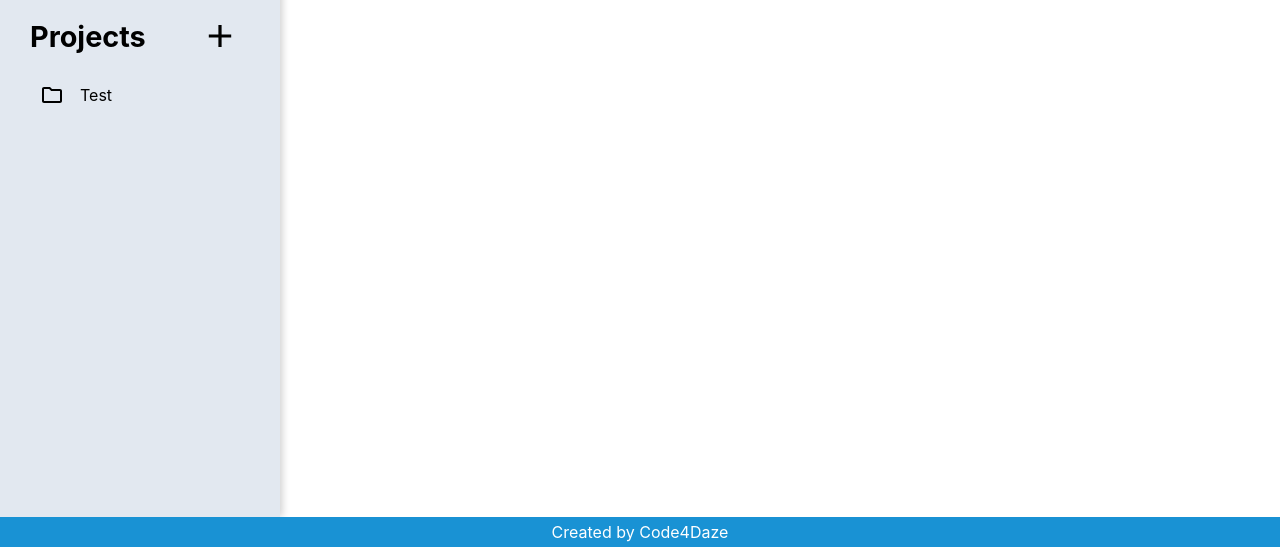
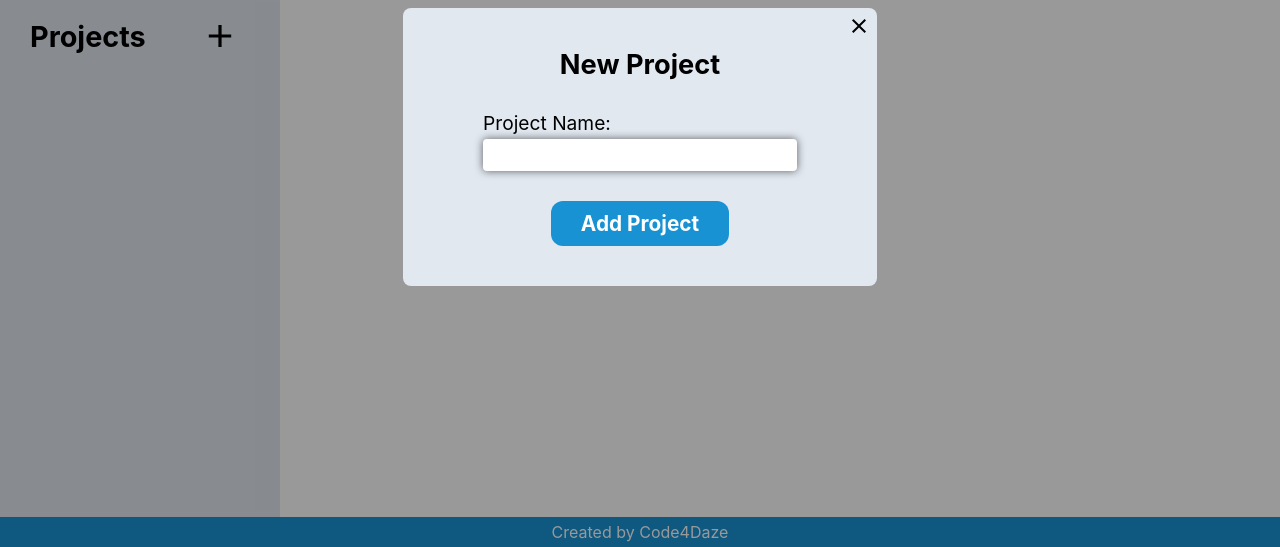
Before and after one commit to Daze-bot/todo-list, a website built with webpack: page dist/index.html in a window 1280 px wide. Both pictures are taken after a click on the picture 219 px from the left and 289 px from the top of the page. Shown: the part 253-800 px from the top of the page. Built offline with nearby package versions, Linux system fonts and the light colour scheme; files whose address does not match are found by name.

Commit message:
Finish logic for creating and adding new projects
Still need to save the projects to local storage.

```diff
--- a/src/css/style.css
+++ b/src/css/style.css
@@ -79,6 +79,8 @@ header {
   gap: 20px;
   color: var(--primary-text-color);
   padding: 20px 20px;
+  overflow-y: auto;
+  max-height: calc(100vh - 130px);
 }
 
 .sidebar li {
@@ -131,6 +133,8 @@ header {
 
 .content {
   grid-area: 2/2/3/3;
+  background-color: var(--content-bg-color);
+  color: var(--primary-text-color);
 }
 
 .newProjectContainer {
@@ -190,7 +194,7 @@ header {
 
 .submitNewProject {
   padding: 10px 30px;
-  font-size: 1.7rem;
+  font-size: 1.3rem;
   font-weight: 700;
   background-color: var(--header-bg-color);
   border: none;
@@ -199,13 +203,24 @@ header {
 }
 
 .submitNewProject:hover {
-  box-shadow: 0 2px 6px var(--shadow-color);
+  box-shadow: 0 2px 10px var(--shadow-color);
   cursor: pointer;
 }
 
 .submitNewProject:active {
   box-shadow: none;
   transform: translateY(2px);
+}
+
+.closeBtn {
+  position: absolute;
+  right: 6px;
+  top: 6px;
+  filter: var(--color-change-filter1);
+}
+
+.closeBtn:hover {
+  cursor: pointer;
 }
 
 footer {
@@ -225,6 +240,10 @@ footer a:active {
   color: var(--header-text-color);
 }
 
+footer a:hover {
+  font-weight: 700;
+}
+
 .hidden {
   display: none;
 }
--- a/src/index.js
+++ b/src/index.js
@@ -1,6 +1,6 @@
 import './css/style.css';
 import {createHeader, createSidebar, createFooter, createContent, createNewProjectForm} from './initLoad';
-import {createProject} from './newProject';
+import {showNewProjectForm} from './newProject';
 
 document.body.appendChild(createHeader());
 document.body.appendChild(createSidebar());
@@ -9,4 +9,4 @@ document.body.appendChild(createFooter());
 document.body.appendChild(createNewProjectForm());
 
 let addBtn = document.querySelector('.newProject');
-addBtn.addEventListener('click', createProject);
+addBtn.addEventListener('click', showNewProjectForm);
--- a/src/newProject.js
+++ b/src/newProject.js
@@ -10,10 +10,50 @@ class Project {
   }
 }
 
+function showNewProjectForm() {
+  let projectContainer = document.querySelector('.newProjectContainer');
+  let projectNameInput = document.querySelector('#projectNameInput');
+  projectContainer.classList.remove('hidden');
+  projectNameInput.focus();
+  submitProjectForm();
+}
+
+function submitProjectForm() {
+  let projectSubmitBtn = document.querySelector('.submitNewProject');
+  projectSubmitBtn.addEventListener('click', createProject);
+
+  let formCloseBtn = document.querySelector('.formClose');
+  formCloseBtn.addEventListener('click', closeProjectForm);
+
+  let projectNameInput = document.querySelector('#projectNameInput');
+  projectNameInput.addEventListener('keypress', function(event) {
+    if (event.key === "Enter") {
+      event.preventDefault();
+      createProject();
+    }
+  })
+
+  let projectForm = document.querySelector('.newProjectForm');
+  let projectContainer = document.querySelector('.newProjectContainer');
+  projectContainer.addEventListener('click', function(e) {
+    if (projectForm.contains(e.target)) {
+      return;
+    } else {
+      closeProjectForm();
+    }
+  });
+}
+
 function createProject() {
-  projectID += 1;
-  let newProject = new Project("Test", projectID);
-  addProject(newProject);
+  let projectName = document.querySelector('#projectNameInput').value;
+
+  if (projectName !== "") {
+    projectID += 1;
+    let newProject = new Project(projectName, projectID);
+    addProject(newProject);
+  } else {
+    closeProjectForm();
+  }
 }
 
 function addProject(project) {
@@ -34,9 +74,18 @@ function displayProject(name, id) {
   newProject.appendChild(img);
 
   projectsList.appendChild(newProject);
+
+  closeProjectForm();
+}
+
+function closeProjectForm() {
+  let projectContainer = document.querySelector('.newProjectContainer');
+  let resetBtn = document.querySelector('.resetForm');
+  projectContainer.classList.add('hidden');
+  resetBtn.click();
 }
 
 export {
-  createProject,
   projects,
+  showNewProjectForm,
 };
```
